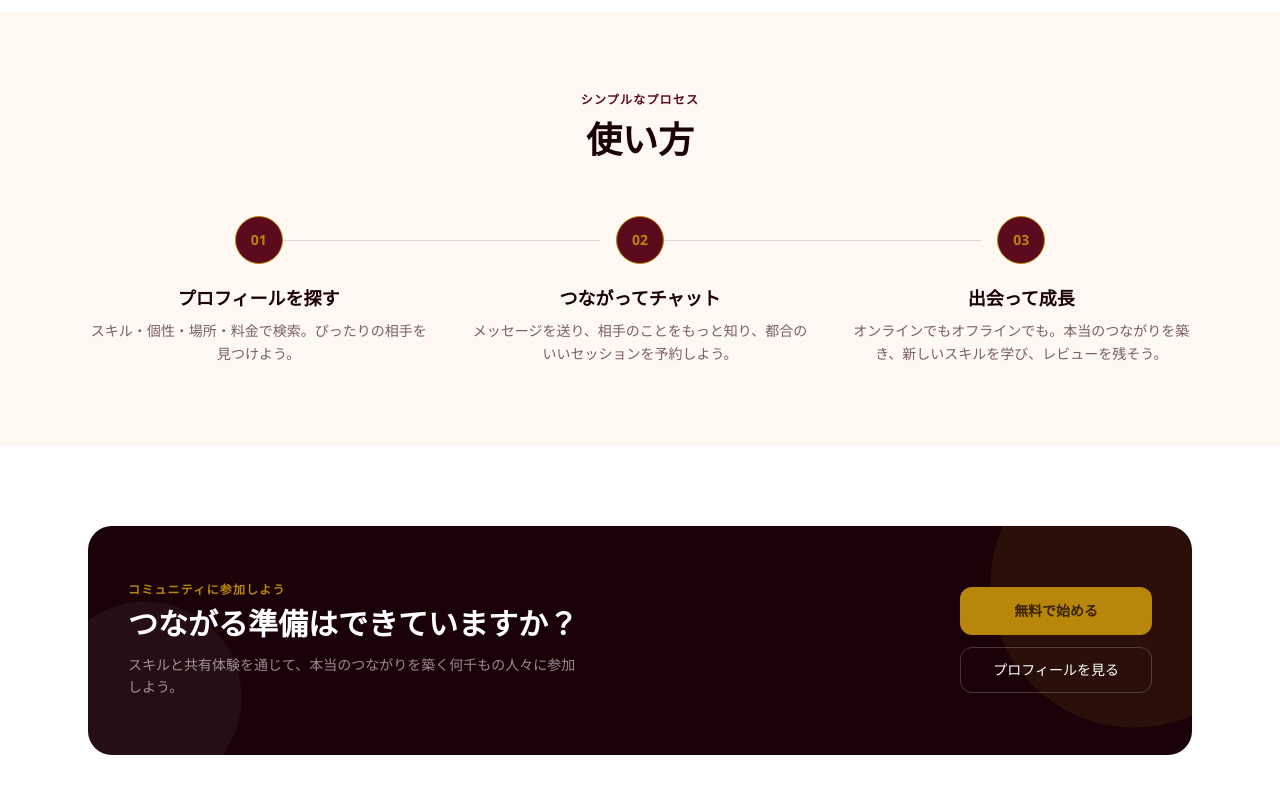
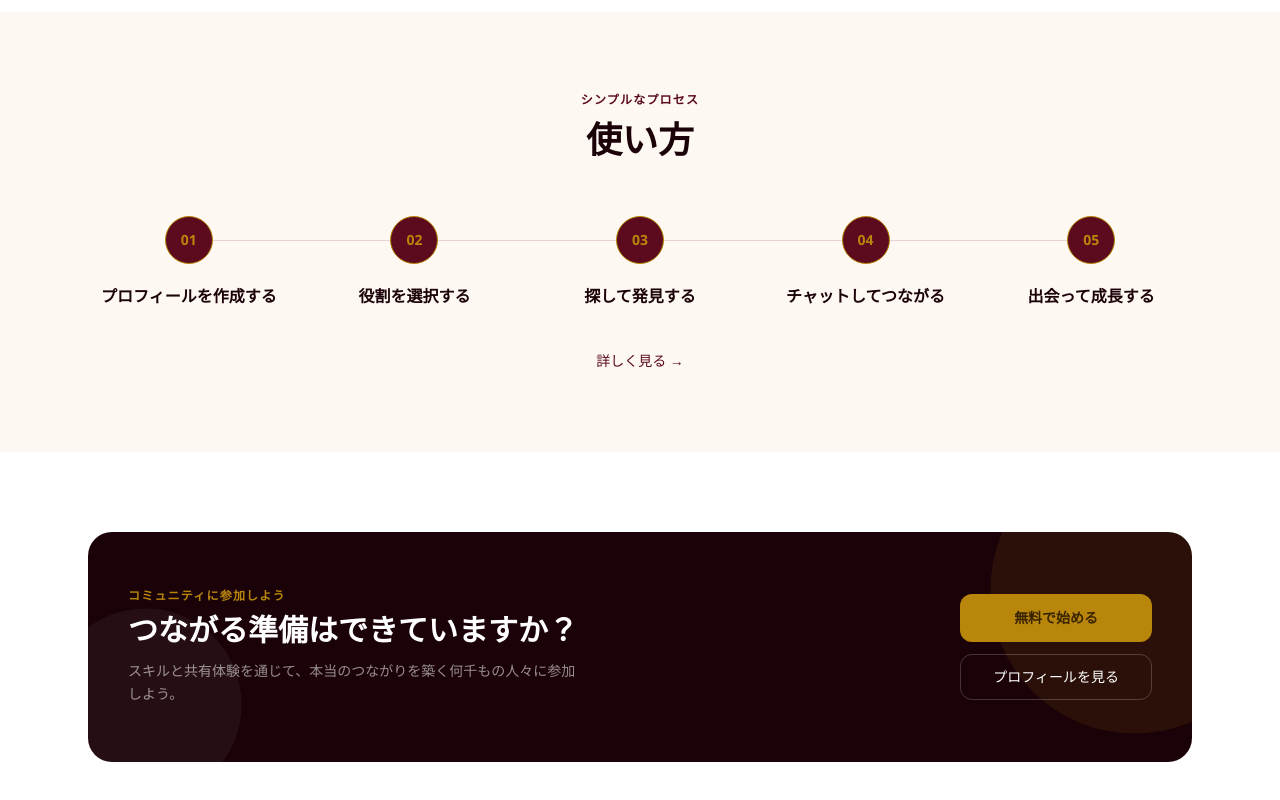
Before and after one commit to Yakashimaru/skills-connect-jp, a React (Vite) app: page / in a window 1280 px wide. Shown: the part 1361-2161 px from the top of the page. Built offline with nearby package versions, Linux system fonts and the light colour scheme.

Commit message:
Quickfix - Hash anchor navigation
- Add ScrollToTop component to reset scroll position on route change
- Skip scroll reset when URL contains a hash anchor
- Manually scroll to hash element after mount to fix cross-page anchor
  navigation

```diff
--- a/src/App.tsx
+++ b/src/App.tsx
@@ -1,4 +1,18 @@
-import { BrowserRouter, Routes, Route } from 'react-router-dom'
+import { BrowserRouter, Routes, Route, useLocation } from 'react-router-dom'
+import { useEffect } from 'react'
+
+function ScrollToTop() {
+  const { pathname, hash } = useLocation()
+  useEffect(() => {
+    if (!hash) {
+      window.scrollTo(0, 0)
+    } else {
+      const el = document.querySelector(hash)
+      if (el) el.scrollIntoView()
+    }
+  }, [pathname, hash])
+  return null
+}
 import Navbar from './components/Navbar'
 import Home from './pages/Home'
 import Discover from './pages/Discover'
@@ -16,6 +30,7 @@ function App() {
   return (
     <BrowserRouter>
       <div className="min-h-screen bg-gray-50">
+        <ScrollToTop />
         <Navbar />
         <Routes>
           <Route path="/" element={<Home />} />
--- a/src/components/HowItWorks.tsx
+++ b/src/components/HowItWorks.tsx
@@ -1,20 +1,19 @@
 import { useTranslation } from 'react-i18next'
-
-const numbers = ['01', '02', '03']
+import { NavLink } from 'react-router-dom'
 
 export default function HowItWorks() {
-  const { t } = useTranslation()
-  const steps = t('how_it_works_section.steps', { returnObjects: true }) as { title: string; description: string }[]
+  const { t, i18n } = useTranslation()
+  const steps = t('how_it_works_page.steps', { returnObjects: true }) as { title: string; description: string }[]
 
   return (
     <section className="py-20" style={{ backgroundColor: '#FDF8F2' }}>
       <div className="max-w-6xl mx-auto px-6">
         <div className="text-center mb-14">
-          <p className="text-xs font-semibold tracking-widest uppercase mb-3" style={{ color: '#5C0A1E' }}>{t('how_it_works_section.eyebrow')}</p>
-          <h2 className="text-4xl font-bold" style={{ color: '#1A0208' }}>{t('how_it_works_section.heading')}</h2>
+          <p className="text-xs font-semibold tracking-widest uppercase mb-3" style={{ color: '#5C0A1E' }}>{t('how_it_works_page.eyebrow')}</p>
+          <h2 className="text-4xl font-bold" style={{ color: '#1A0208' }}>{t('how_it_works_page.heading')}</h2>
         </div>
 
-        <div className="grid grid-cols-1 md:grid-cols-3 gap-10">
+        <div className="grid grid-cols-1 sm:grid-cols-2 lg:grid-cols-5 gap-6">
           {steps.map((step, i) => (
             <div key={i} className="relative">
               {i < steps.length - 1 && (
@@ -25,13 +24,22 @@ export default function HowItWorks() {
                   className="w-12 h-12 rounded-full flex items-center justify-center text-sm font-bold mb-5 z-10"
                   style={{ backgroundColor: '#5C0A1E', color: '#B8860B', border: '1px solid #B8860B' }}
                 >
-                  {numbers[i]}
+                  {String(i + 1).padStart(2, '0')}
                 </div>
-                <h3 className="text-lg font-semibold mb-2" style={{ color: '#1A0208' }}>{step.title}</h3>
-                <p className="text-sm leading-relaxed" style={{ color: '#7A6060' }}>{step.description}</p>
+                <h3 className="text-base font-semibold" style={{ color: '#1A0208' }}>{step.title}</h3>
               </div>
             </div>
           ))}
+        </div>
+
+        <div className="text-center mt-10">
+          <NavLink
+            to="/how-it-works"
+            className="text-sm font-medium underline-offset-2 hover:underline"
+            style={{ color: '#5C0A1E' }}
+          >
+            {i18n.language === 'ja' ? '詳しく見る →' : 'Learn more →'}
+          </NavLink>
         </div>
       </div>
     </section>
--- a/src/pages/HowItWorks.tsx
+++ b/src/pages/HowItWorks.tsx
@@ -70,7 +70,7 @@ export default function HowItWorksPage() {
                   </div>
                 </div>
               ) : (
-                <div className={`flex flex-col md:flex-row gap-10 items-start ${i % 2 === 1 ? 'md:flex-row-reverse' : ''}`}>
+                <div className="flex flex-col md:flex-row gap-10 items-start">
                   <div className="flex-shrink-0">
                     <div
                       className="w-16 h-16 rounded-2xl flex items-center justify-center text-xl font-bold"
```
